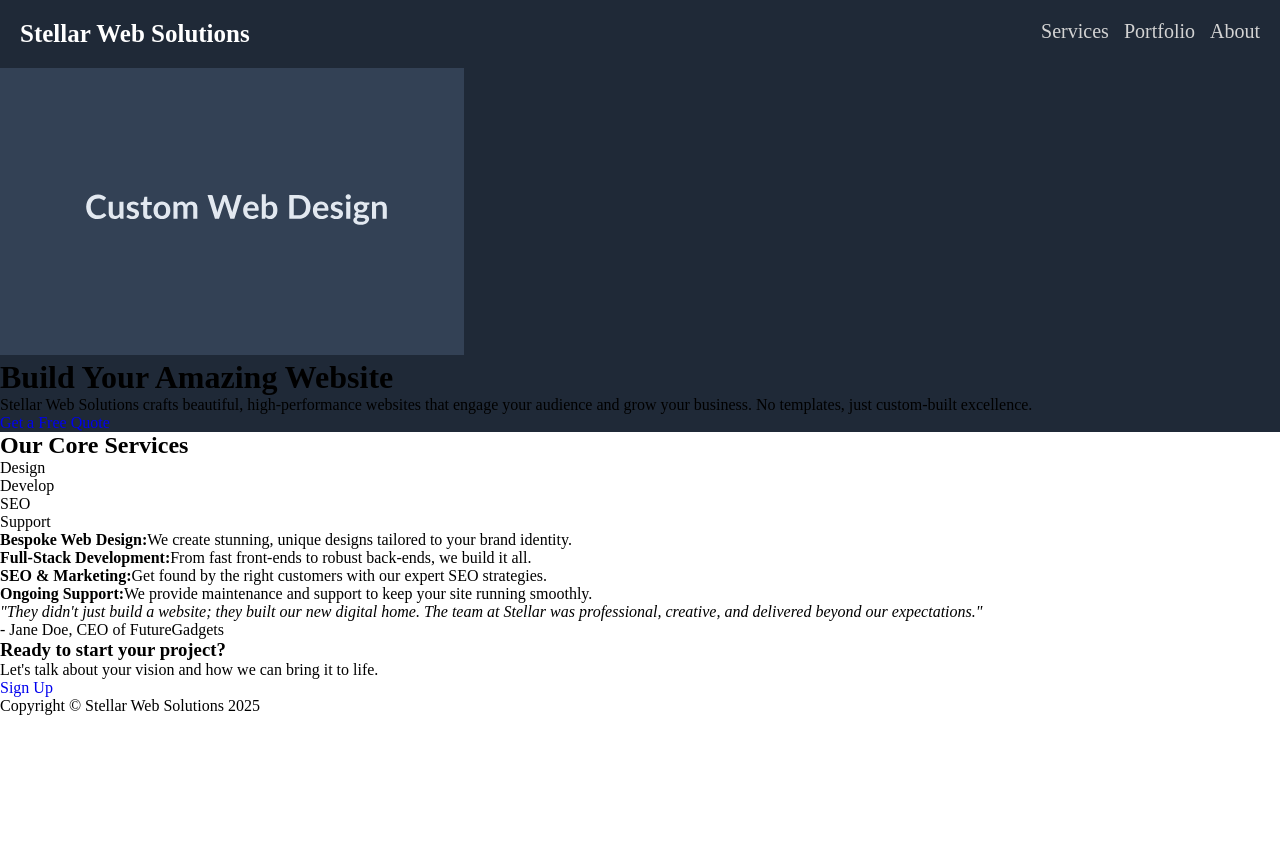
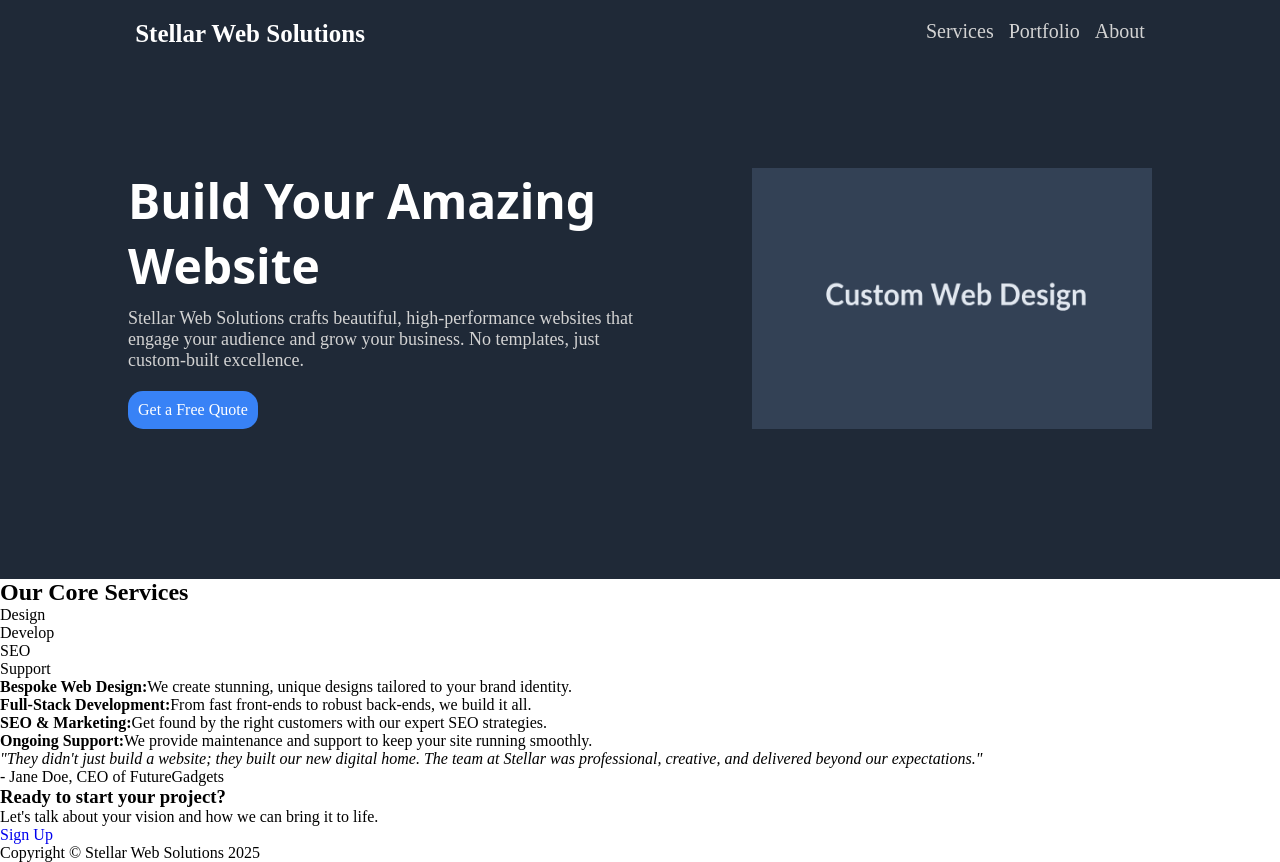
Before and after one commit to areebh26/landing_page_project, a plain HTML site: page index.html in a window 1280 px wide. Before the commit the page ends 800 px from the top, so only its background shows below. Drawn offline with Linux system fonts and the light colour scheme.

Commit message:
styling completed for section . float property was causing problems so i had to use flexbox for the image area . also made some changes in the html

```diff
--- a/index.html
+++ b/index.html
@@ -17,11 +17,12 @@
       </div>
 
     </div>
-    <div class="h1-heading-seaction">
+    <div class="h1-heading-section">
+
+       <div class="h1-heading-section-first-container"><h1>Build Your Amazing Website</h1>
+       <p>Stellar Web Solutions crafts beautiful, high-performance websites that engage your audience and grow your business. No templates, just custom-built excellence.</p>
+       <a href="https://www.youtube.com/">Get a Free Quote</a></div>
        <img src="./images/cwd.png" alt="custom web design">
-       <h1>Build Your Amazing Website</h1>
-       <p>Stellar Web Solutions crafts beautiful, high-performance websites that engage your audience and grow your business. No templates, just custom-built excellence.</p>
-       <a href="https://www.youtube.com/">Get a Free Quote</a>
     </div>
 
 </div>
--- a/style.css
+++ b/style.css
@@ -3,17 +3,28 @@
     padding: 0;
     box-sizing: border-box;
 }
+
 a{
     text-decoration: none;
     display: inline-block;
 }
 .first-section{
     background-color: #1F2937;
+    padding-bottom: 150px;
+
+
+
 }
 .header-section{
     display: flex;
     justify-content: space-between;
+    width: 82%;
+    margin: auto;
+
+
 }
+
+
 .header-links{
     display: flex;
     gap: 15px;
@@ -28,9 +39,44 @@ a{
 }
 .header-section > div{
     font-size: 20px;
-    /* margin: 25px; */
+
 
 }
 .header-section > div > a{
-    color: lightgray;
+    color:lightgray;
+
 }
+.h1-heading-section{
+    width: 80%;
+    margin: auto;
+    margin-top: 100px;
+    display: flex;
+    justify-content: space-between;
+    color:white;
+
+}
+.h1-heading-section > img{
+    width: 400px;
+    height: auto;
+    margin-left: 100px;
+}
+
+.h1-heading-section-first-container > a{
+    color: white;
+    background-color: #3882f6;
+    padding: 10px;
+    border-radius: 15px;
+}
+
+.h1-heading-section-first-container> h1{
+    font-family: system-ui, -apple-system, BlinkMacSystemFont, 'Segoe UI', Roboto, Oxygen, Ubuntu, Cantarell, 'Open Sans', 'Helvetica Neue', sans-serif;
+    font-size: 48px;
+    font-weight: 900;
+}
+.h1-heading-section-first-container > p{
+    font-size: 18px;
+    color:lightgray;
+    margin-top: 10px;
+    margin-bottom: 20px ;
+
+}
```
